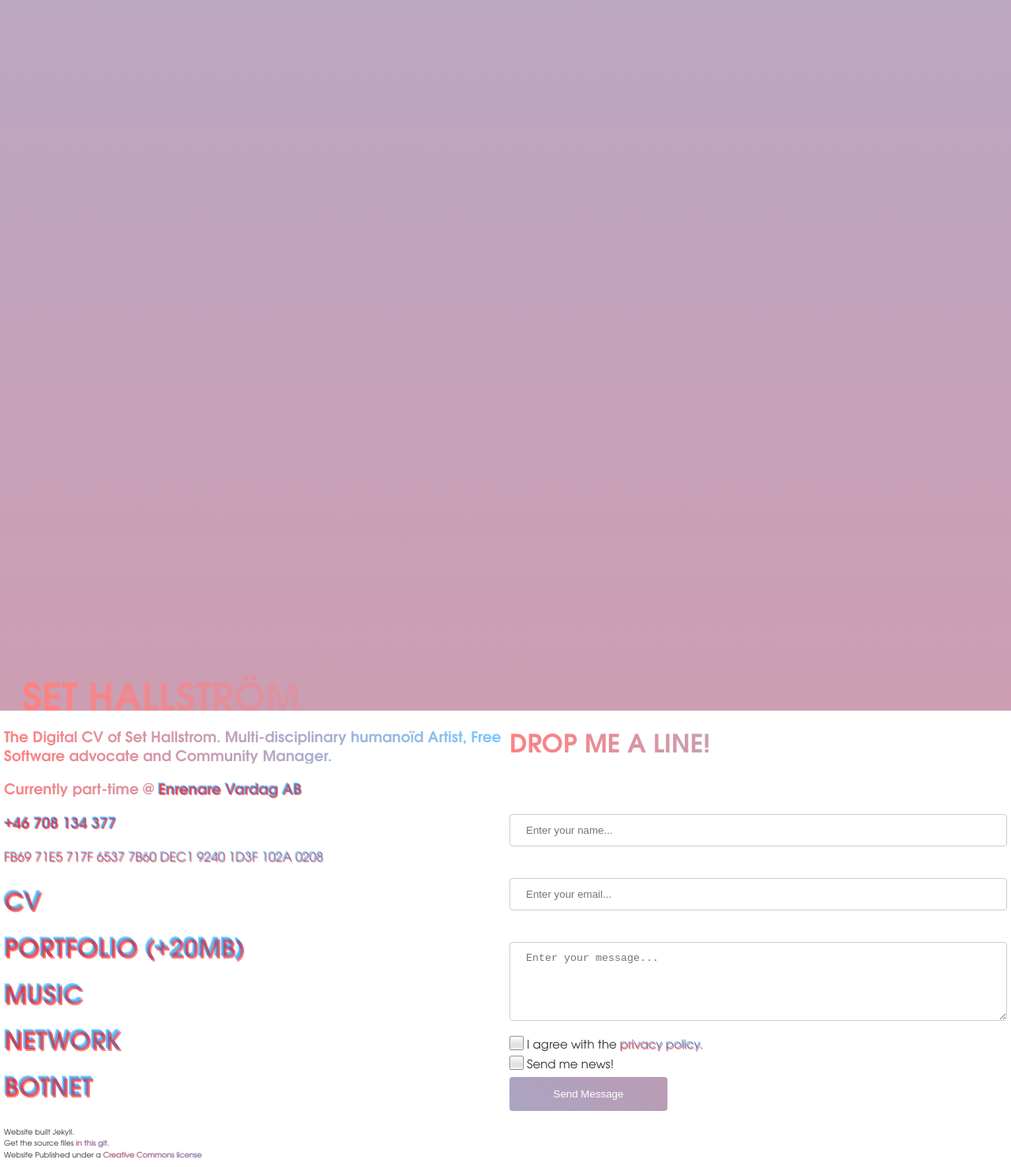
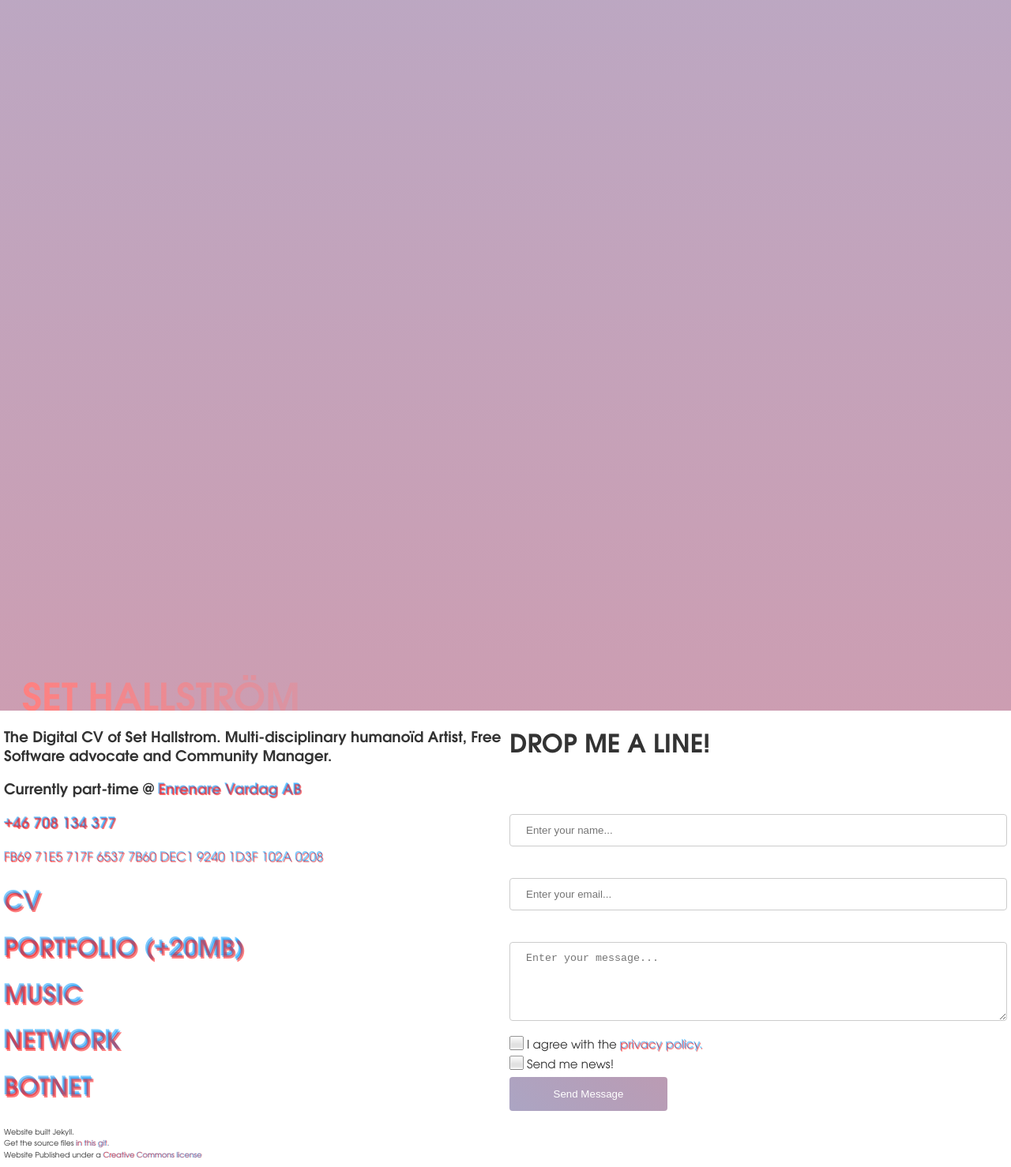
Before and after one commit to Sakrecoer/set.hallstrom, a Jekyll site: the page built from index.html, in a window 1280 px wide. Shown: the whole page at 79% size. Built offline with Jekyll 4.4.1, drawn with Linux system fonts in a browser that asks for light colours.

Commit message:
color bonanza

```diff
--- a/_sass/mycv.scss
+++ b/_sass/mycv.scss
@@ -31,9 +31,7 @@ h4,
 b,
 strong {
   font-family: avantB, "Helvetica Neue", Helvetica, Arial, sans-serif;
-  background: linear-gradient(90deg, rgb(255, 128, 128), rgb(120, 201, 255));
-  -webkit-background-clip: text;
-  -webkit-text-fill-color: transparent;
+
 }
 
 a h1:hover,
@@ -65,7 +63,7 @@ a:active,
 a:focus {
   text-shadow: .05em .05em rgba(255, 0, 0, 0.5), -.05em -.05em rgba(0, 153, 255, 0.5);
   text-decoration: none;
-  background: linear-gradient(90deg, rgb(255, 128, 128), rgb(120, 201, 255));
+  background: linear-gradient(97deg, rgb(255, 128, 128), rgb(120, 201, 255));
   -webkit-background-clip: text;
   -webkit-text-fill-color: transparent;
   -webkit-transition: text-shadow 0.2s linear;
@@ -106,14 +104,14 @@ a:active {
   h1 {
     position: relative;
     margin-bottom: 0;
-  background: linear-gradient(90deg, rgb(255, 128, 128), rgb(120, 201, 255));
-  -webkit-background-clip: text;
-  -webkit-text-fill-color: transparent;
+    background: linear-gradient(90deg, rgb(255, 128, 128), rgb(120, 201, 255));
+    -webkit-background-clip: text;
+    -webkit-text-fill-color: transparent;
     font-size: 3em;
     // text-shadow: .05em .05em rgba(255, 0, 0, 0.5), -.05em -.05em rgba(0, 153, 255, 0.5);
-    -moz-animation: example 20s linear infinite, shadow 5s infinite alternate; /* Safari 4.0 - 8.0 */
-    -webkit-animation: example 20s linear infinite, shadow 5s linear alternate; /* Safari 4.0 - 8.0 */
-    animation: example 20s linear infinite, shadow 5s linear alternate;
+    -moz-animation: example 20s linear infinite; /* Safari 4.0 - 8.0 */
+    -webkit-animation: example 20s linear infinite; /* Safari 4.0 - 8.0 */
+    animation: example 20s linear infinite;
 
   }
 
@@ -147,8 +145,11 @@ a:active {
   h1 {
     position: relative;
     margin-bottom: 0;
-    color: #fff;
+    background: linear-gradient(90deg, rgb(255, 128, 128), rgb(120, 201, 255));
+    -webkit-background-clip: text;
+    -webkit-text-fill-color: transparent;
     font-size: 3em;
+    // text-shadow: .05em .05em rgba(255, 0, 0, 0.5), -.05em -.05em rgba(0, 153, 255, 0.5);
     -moz-animation: example 20s linear infinite; /* Safari 4.0 - 8.0 */
     -webkit-animation: example 20s linear infinite; /* Safari 4.0 - 8.0 */
     animation: example 20s linear infinite;
```
